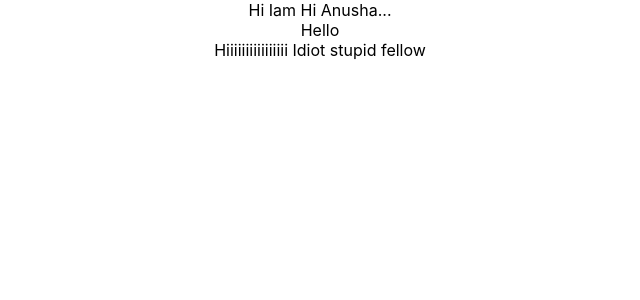
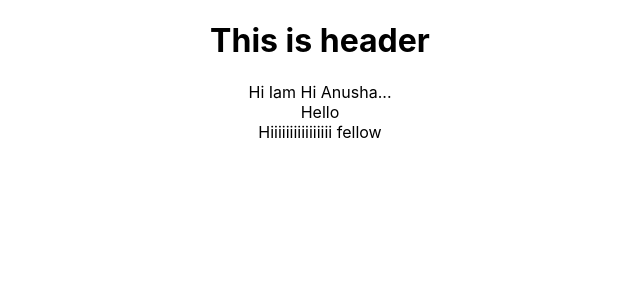
Before and after one commit to AnushaPalle/react-counter-1, a React (Create React App) app: page / in a window 1280 px wide. Shown: the top 300 px of the page, without its empty margins (320-960 px from the left). Built offline with nearby package versions, Linux system fonts and the light colour scheme.

Commit message:
add Header

```diff
--- a/src/components/CounterHOC.jsx
+++ b/src/components/CounterHOC.jsx
@@ -4,9 +4,10 @@ const CounterHOC = (props) => {
     const {name} = props;
     return (
         <div className="counterHOC">
+            <h1>This is header</h1>
             <div>Hi Iam {name}</div>
             <div>Hello</div>
-            <div>Hiiiiiiiiiiiiiiii Idiot stupid fellow</div>
+            <div>Hiiiiiiiiiiiiiiii  fellow</div>
         </div>
     );
 }
```
